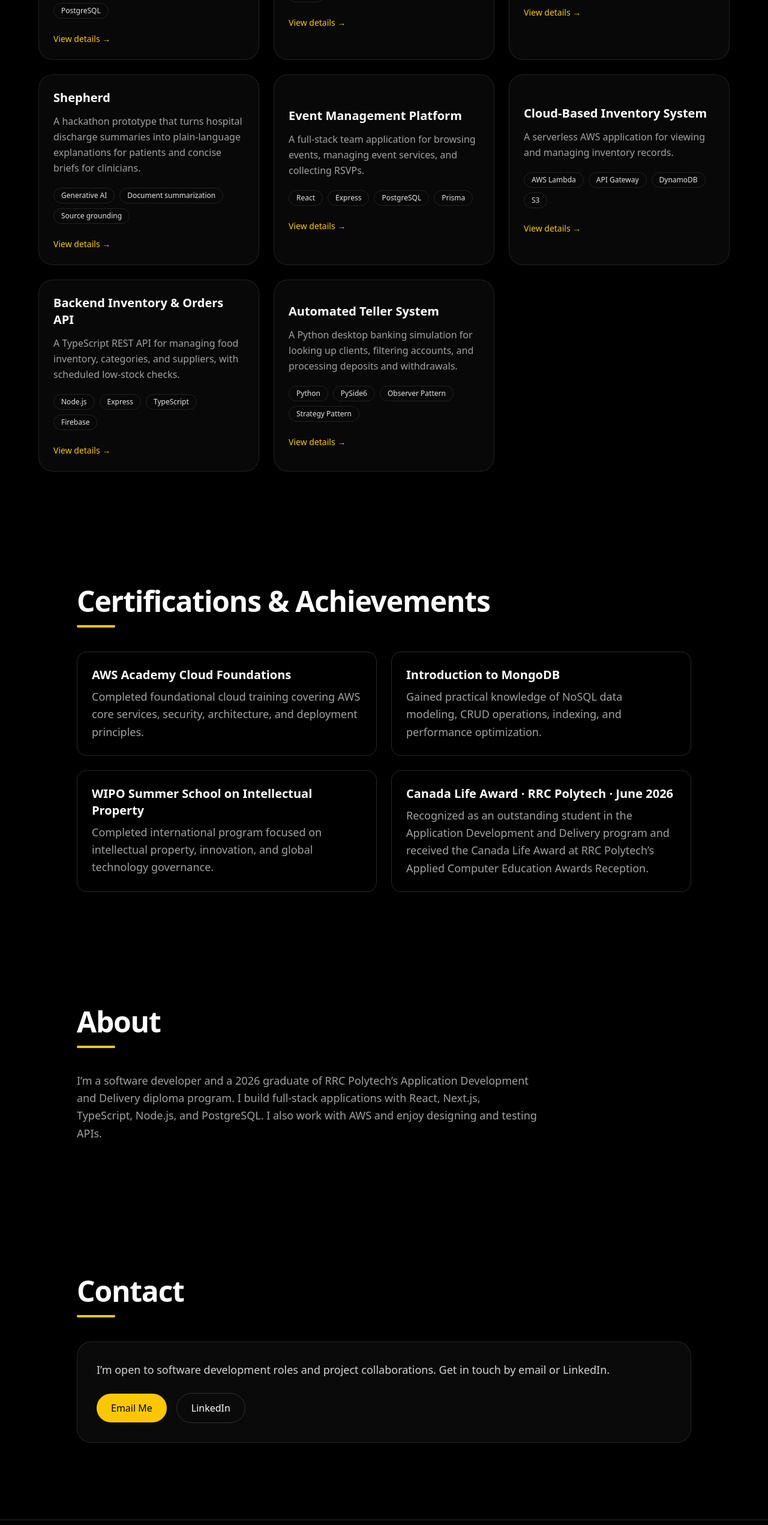
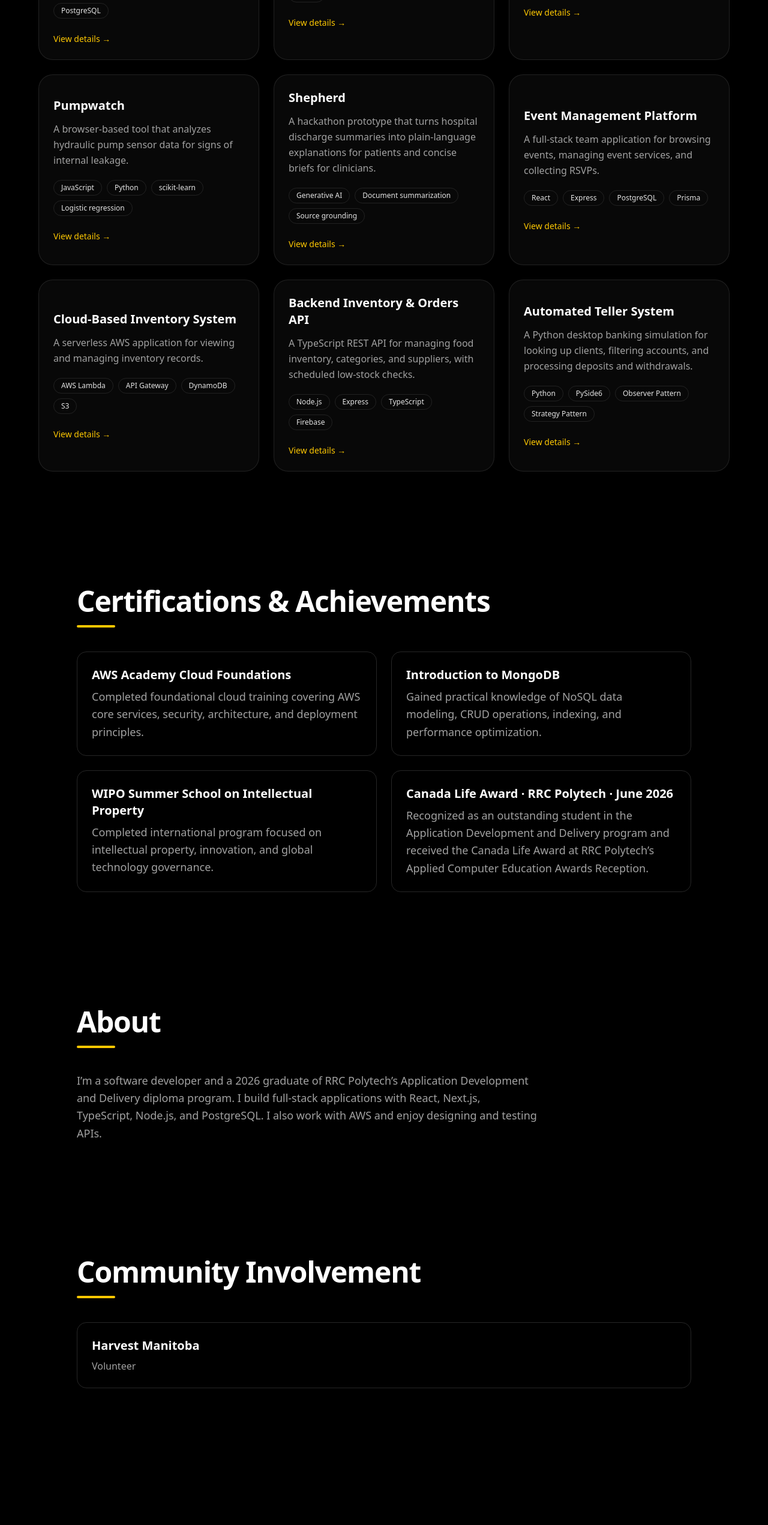
Before and after one commit to jecheta-rrc/nkechi-portfolio, a Next.js app: page / in a window 1280 px wide. Shown: the part 1300-3842 px from the top of the page at 60% size. Built offline with nearby package versions, Linux system fonts and the light colour scheme; a web font is replaced by a local one.

Commit message:
Feature Pumpwatch and Harvest Manitoba volunteering

```diff
--- a/src/app/page.tsx
+++ b/src/app/page.tsx
@@ -79,6 +79,19 @@ export default function Home() {
           </div>
         </section>
 
+        <section id="community" className="py-24 px-6">
+          <div className="mx-auto w-full max-w-5xl">
+            <h2 className="text-4xl md:text-5xl font-bold tracking-tight">
+              Community Involvement
+            </h2>
+            <div className="w-16 h-1 bg-yellow-400 mt-4 mb-10 rounded-full" />
+            <div className="p-6 rounded-2xl border border-neutral-800">
+              <h3 className="text-xl font-semibold">Harvest Manitoba</h3>
+              <p className="mt-2 text-neutral-400">Volunteer</p>
+            </div>
+          </div>
+        </section>
+
         {/* CONTACT */}
         <section id="contact" className="scroll-mt-28 py-32 px-6">
           <div className="mx-auto w-full max-w-5xl">
--- a/src/data/projects.ts
+++ b/src/data/projects.ts
@@ -53,6 +53,20 @@ export const projects: Project[] = [
       "Built 50 illustrated chapters with vocabulary review and quizzes.",
       "Added bilingual dialogue review and phrase recall for everyday situations.",
       "Created an interactive family conversation with feedback on responses.",
+    ],
+  },
+  {
+    title: "Pumpwatch",
+    description:
+      "A browser-based tool that analyzes hydraulic pump sensor data for signs of internal leakage.",
+    longDescription:
+      "I built Pumpwatch to help users review hydraulic pump readings and identify cycles that warrant a closer look. The app analyzes flow, motor power, and pressure from a CSV in the browser, explains what contributed to each flag, and lets users export the results.",
+    tech: ["JavaScript", "Python", "scikit-learn", "Logistic regression"],
+    liveUrl: "https://pumpwatch-eta.vercel.app/",
+    highlights: [
+      "Imports and validates sensor CSVs locally in the browser.",
+      "Shows the sensor that contributed most to each flag and exports cycle results.",
+      "Evaluated the classifier on 360 held-out cycles from the UCI hydraulic test rig.",
     ],
   },
   {
```
